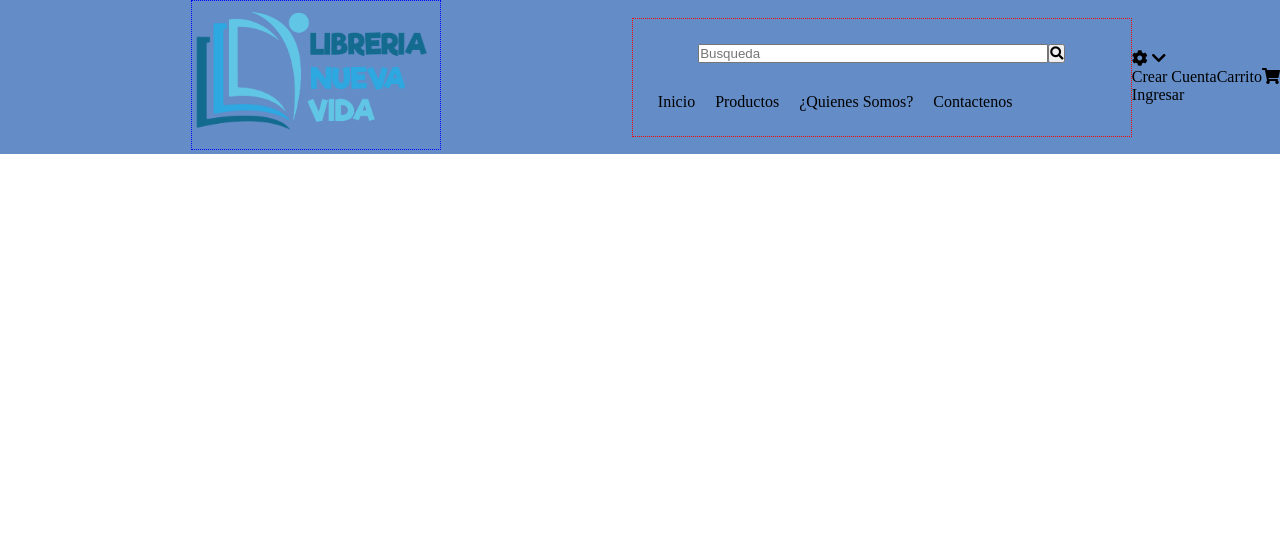
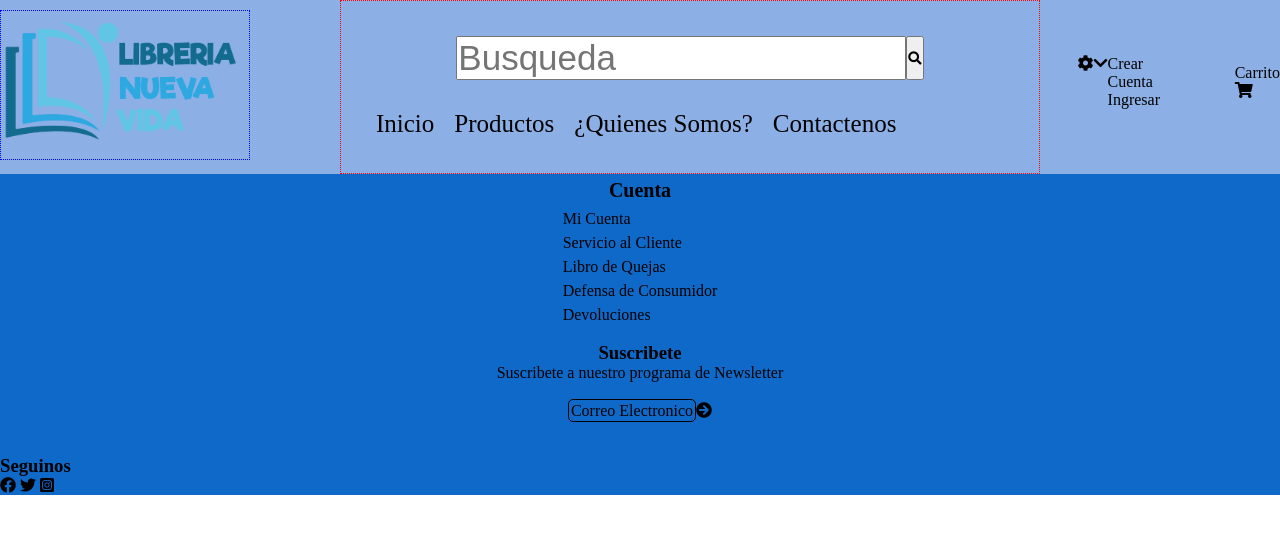
Before and after one commit to Manustoteles/grupo_2_libreria, a website: page views/index.html in a window 1280 px wide. Drawn offline with Linux system fonts and the light colour scheme; files whose address does not match are found by name.

Commit message:
agregar footer

```diff
--- a/public/css/general_styles.css
+++ b/public/css/general_styles.css
@@ -1,7 +1,7 @@
 :root {
     --amarillo: #EAC926;
-    --azul: #03264C;
-    --celeste: #648cc7;
+    --azul: #0f69c9;
+    --celeste: #8cb0e6;
     --gris_oscuro: #666;
     --gris_claro: #ebebeb;
     --Verde: #39b54a;
@@ -66,4 +66,114 @@ header{
     display: flex;
     margin-right: 20px;
     margin-top: 30px;
+
 }
+.header_acount{
+    display: flex;
+    justify-content: right;
+    width: 400px;
+    padding: 10px 0px 10px;
+    margin-bottom: 10px;
+}
+
+.header_account_list{
+    display: none;
+}
+.header__buy{
+    display: flex;
+    justify-content: right;
+    width: 400px;
+    margin-bottom: 10px;
+}
+
+@media (min-width:760px){
+    .header__logo{
+        margin: 0;
+    }
+    .header__search__links ul a{
+        font-size: 20px;
+    }
+    #search__bar{
+        width: 100%;
+        max-width: 450px;
+        font-size: 25px;
+    }
+    .header_acount{
+        display: flex;
+        justify-content: right;
+        width: 30px;
+
+    }
+    .header__buy{
+        display: flex;
+        justify-content: right;
+        width: 30px;
+        margin-bottom: 10px;
+    }
+    .header_account_list{
+        display: block;
+    }
+}
+
+@media (min-width:1200px){
+    .header__logo{
+        margin: 0;
+    }
+    .header__search__links ul a{
+        font-size: 25px;
+    }
+    .header__search{
+        width: 700px;
+        border: red dotted 1px;
+        margin: 0px;
+        padding: 35px;
+    }
+    #search__bar{
+        width: 100%;
+        max-width: 450px;
+        font-size: 35px;
+    }
+}
+
+/*footer*/
+footer{
+    background-color: var(--azul);
+}
+
+.footer_account{
+    display: flex;
+    width: 100%;
+    flex-direction: column;
+    align-items: center;
+    text-align: left;
+    margin-bottom: 15px;
+}
+.footer_account h3 {
+    padding: 5px;
+    font-size: 20px;
+
+
+}
+.footer_account ul li {
+    padding: 3px;
+
+}
+
+.footer_subscription{
+    display: flex;
+    width: 100%;
+    flex-direction: column;
+    align-items: center;
+    text-align: left;
+    margin-bottom: 15px;
+}
+
+.footer_subscription div{
+    margin: 20px;
+}
+#footer_subscription_mail{
+    border: black solid 1px;
+    padding: 2px;
+    border-radius: 5px;
+
+}
--- a/views/index.html
+++ b/views/index.html
@@ -38,7 +38,7 @@
             <section class="header_acount">
                 <i class="fas fa-cog"></i>
                 <i class="fas fa-chevron-down"></i>
-                <ul>
+                <ul class="header_account_list">
                     <li><a href="#">Crear Cuenta</a></li>
                     <li><a href="#">Ingresar</a></li>
                 </ul>
@@ -47,11 +47,36 @@
                 <a href="">Carrito<i class="fas fa-shopping-cart"></i></a>
             </section>
         </section>
+    </header>
 
+    <footer>
+        <section class="footer_account">
+            <h3>Cuenta</h3>
+            <ul>
+                <li><a href="#">Mi Cuenta</a></li>
+                <li><a href="#">Servicio al Cliente</a></li>
+                <li><a href="#">Libro de Quejas</a></li>
+                <li><a href="#">Defensa de Consumidor</a></li>
+                <li><a href="#">Devoluciones</a></li>
+            </ul>
+        </section>
 
+        <section class="footer_subscription">
+            <h3>Suscribete</h3>
+            <a href="#">Suscribete a nuestro programa de Newsletter</a>
+            <div>
+                <a id="footer_subscription_mail" href="#">Correo Electronico</a><i class="fas fa-arrow-circle-right"></i>
+            </div>
 
+        </section>
 
-    </header>
+        <section class="footer_folow">
+            <h3>Seguinos</h3>
+            <a href="#"><i class="fab fa-facebook"></i></a>
+            <a href="#"></a><i class="fab fa-twitter"></i>
+            <a href="#"></a><i class="fab fa-instagram-square"></i>
+        </section>
+    </footer>
 </body>
 
 </html>
```
